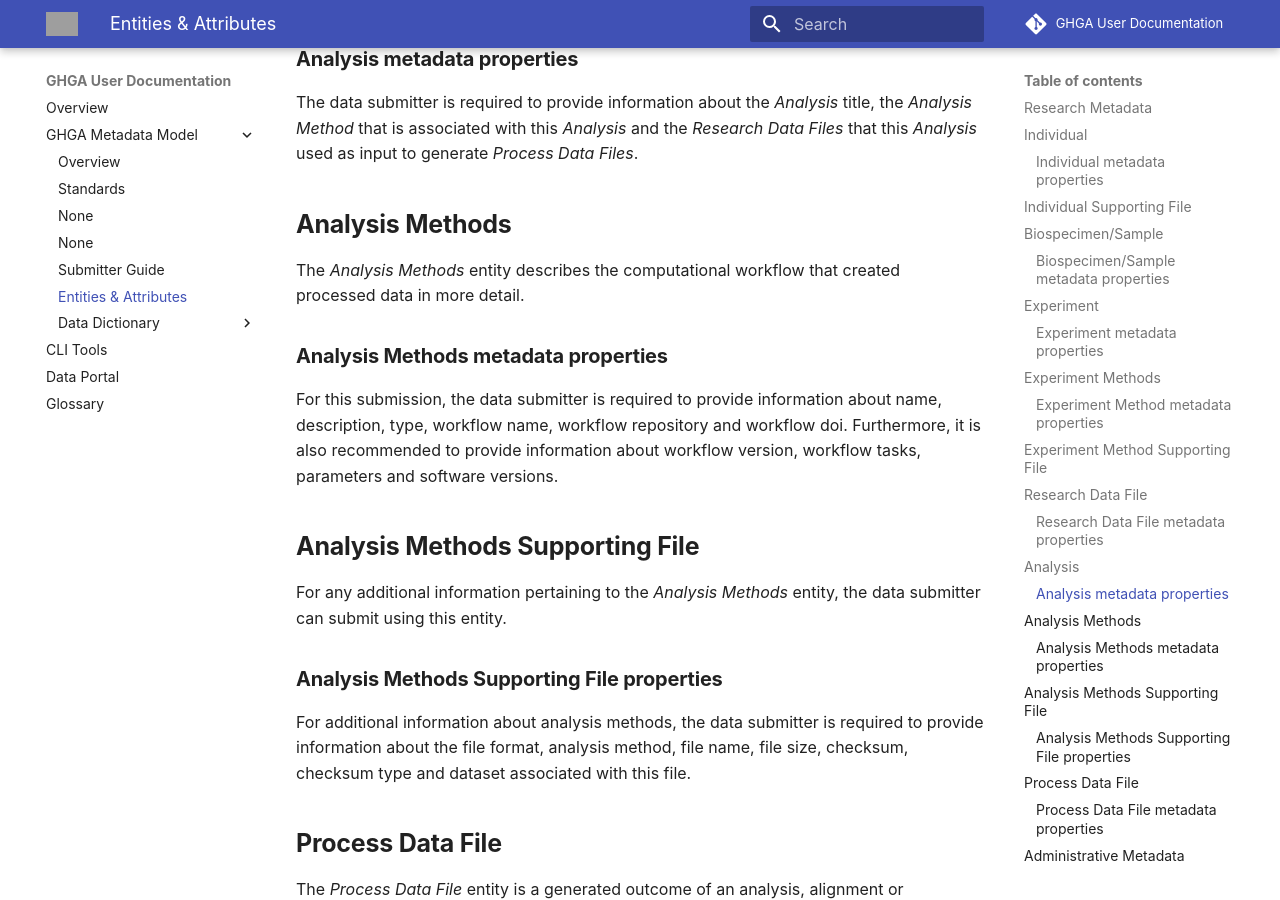
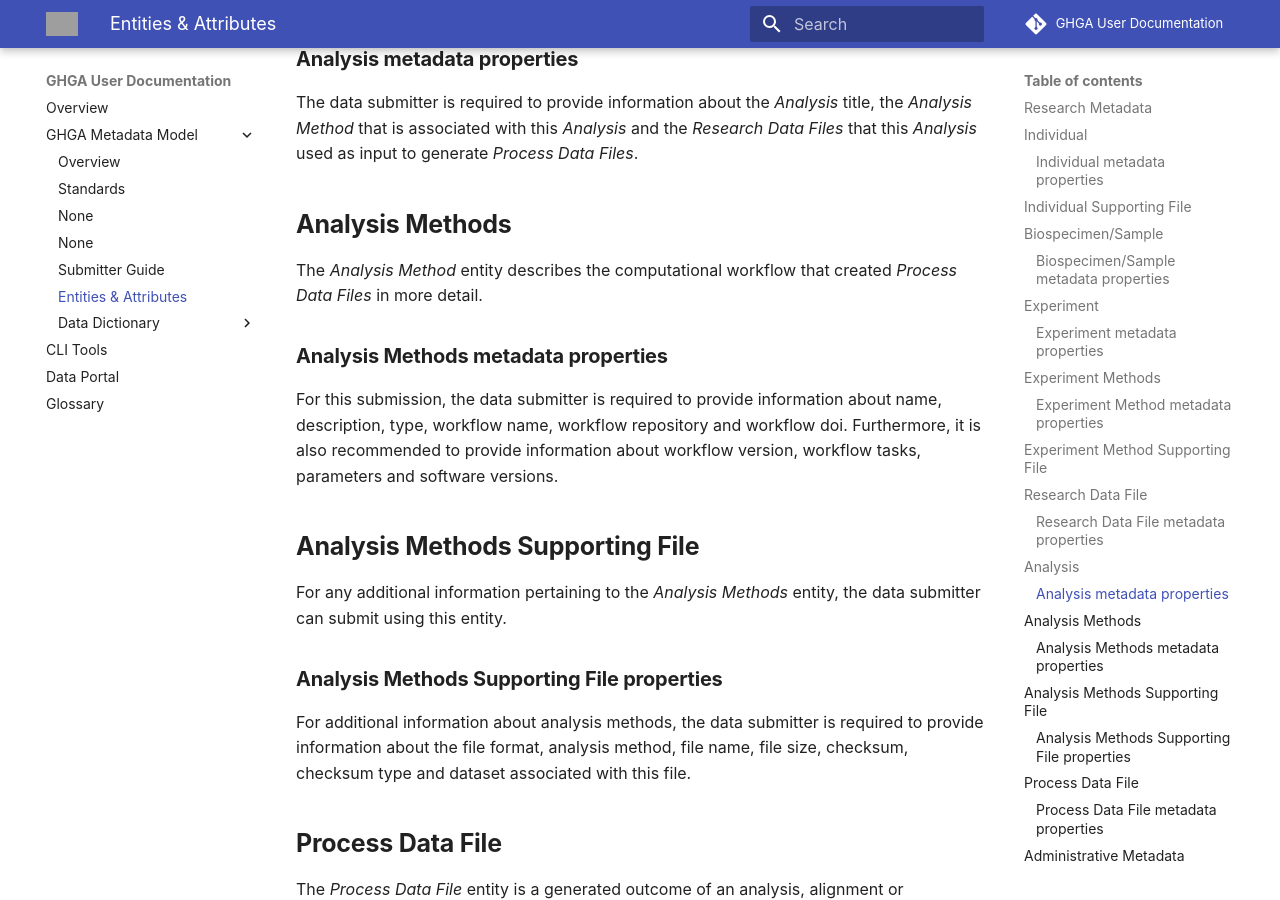
Before and after one commit to ghga-de/docs.ghga.de, an MkDocs documentation site: the page built from user_docs/metadata/entities.md, in a window 1280 px wide and 900 px high, scrolled down 3536 px. Built offline with MkDocs 1.6.1 and Material for MkDocs 9.7.7, drawn with Linux system fonts in a browser that asks for light colours; comment, search, counter and statistics services are not loaded; grey boxes are pictures that could not be loaded.

Commit message:
Update user_docs/metadata/entities.md
Co-authored-by: Karoline Mauer <105430060+mauerk@users.noreply.github.com>

```diff
--- a/user_docs/metadata/entities.md
+++ b/user_docs/metadata/entities.md
@@ -78,7 +78,7 @@
 
 ## **Analysis Methods**
 
-The *Analysis Methods* entity describes the computational workflow that created processed data in more detail.
+The *Analysis Method* entity describes the computational workflow that created *Process Data Files* in more detail.
 
 ### **Analysis Methods metadata properties**
 
```
